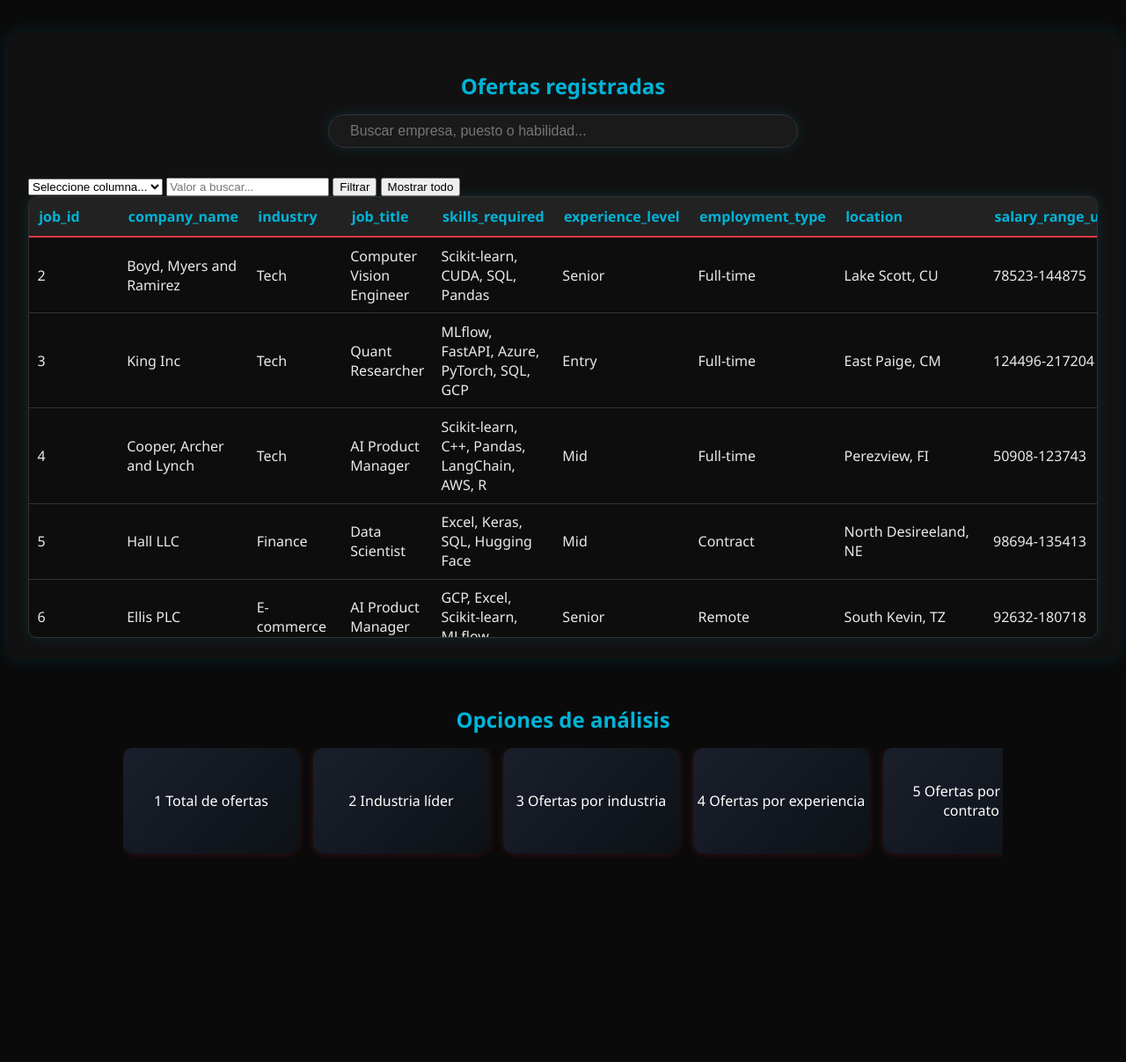
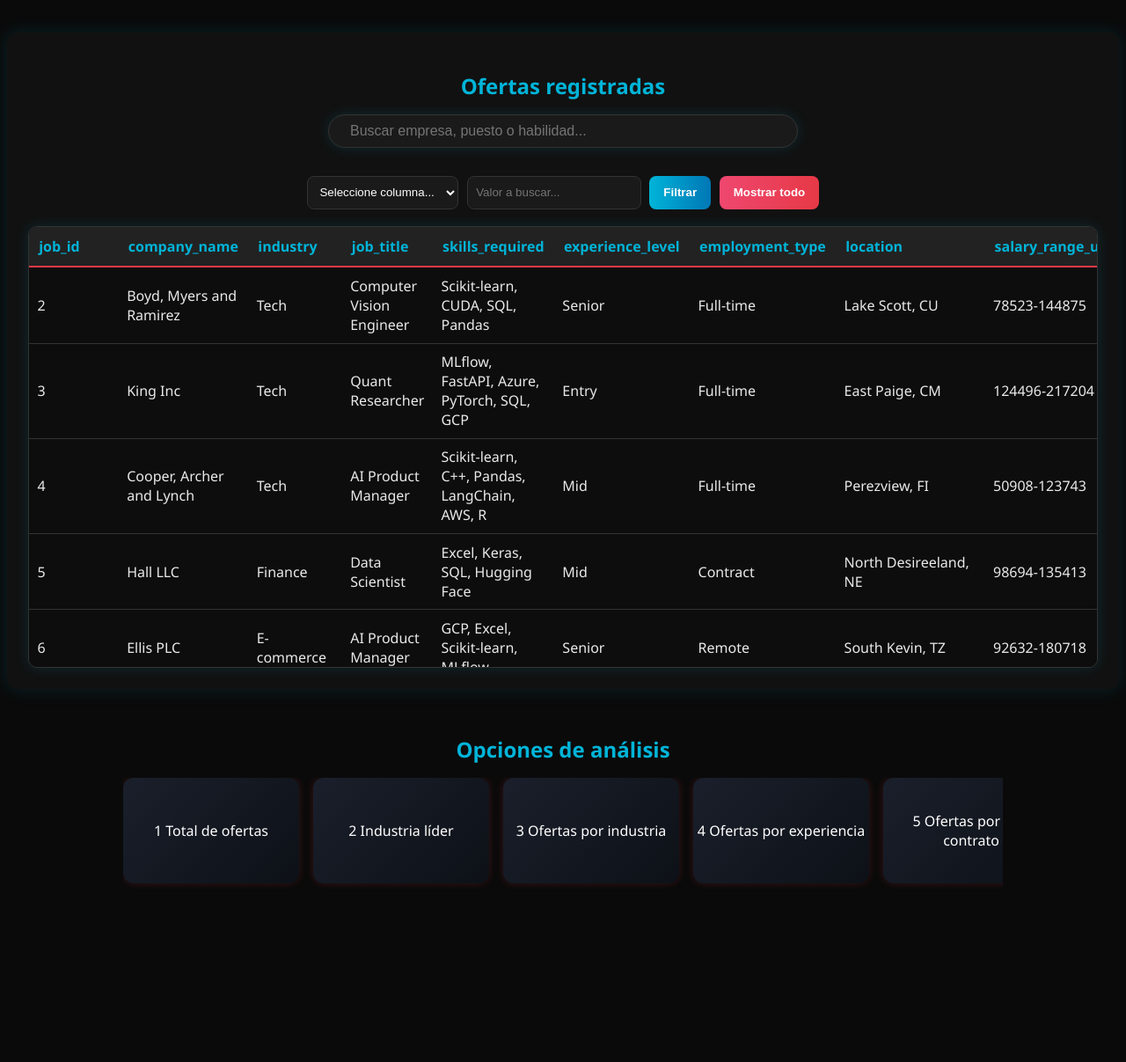
Before and after one commit to danielsebastianlinares87-source/Proyecto-tercer-corte, a Flask app: page / in a window 1280 px wide; the page is wider, and only the part inside the window is pictured. Shown: the part 378-1585 px from the top of that part at 88% size. Run offline with Flask 3, Linux system fonts and the light colour scheme.

Commit message:
Update visuales.css

```diff
--- a/static/visuales.css
+++ b/static/visuales.css
@@ -264,3 +264,37 @@ header h1 {
   font-size: 2rem;
   margin: 0;
 }
+.panel-filtro {
+  display: flex;
+  flex-wrap: wrap;
+  justify-content: center;
+  gap: 0.6rem;
+  margin-bottom: 1.2rem;
+}
+
+.panel-filtro select,
+.panel-filtro input {
+  padding: 0.6rem;
+  border-radius: 8px;
+  border: 1px solid #333;
+  background-color: #1a1a1a;
+  color: #fff;
+}
+
+.panel-filtro button {
+  padding: 0.6rem 1rem;
+  border-radius: 8px;
+  border: none;
+  cursor: pointer;
+  font-weight: bold;
+}
+
+#filtrar-btn {
+  background: linear-gradient(90deg, #00b4d8, #0077b6);
+  color: #fff;
+}
+
+#reset-btn {
+  background: linear-gradient(90deg, #ef476f, #e63946);
+  color: #fff;
+}
```
